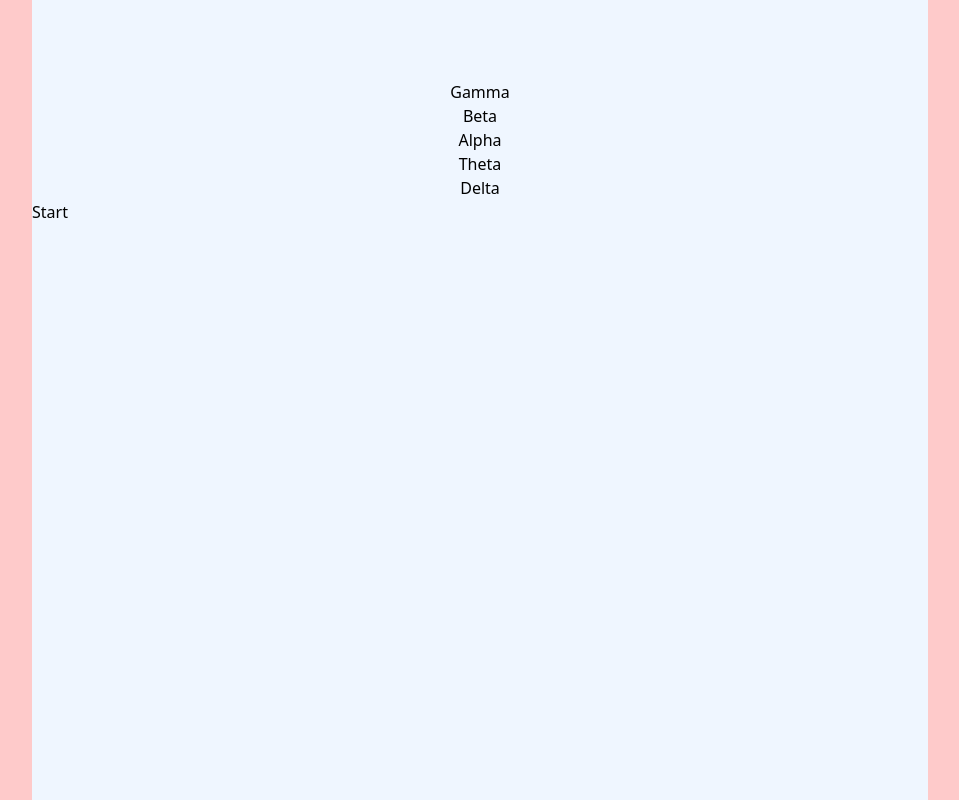
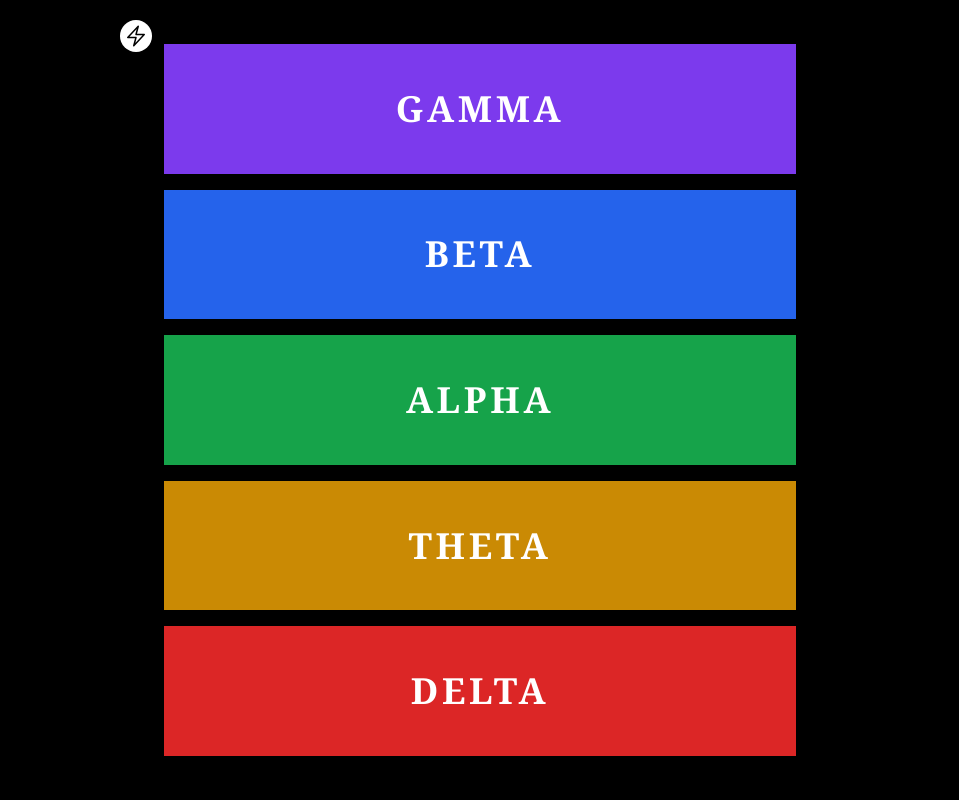
Before and after one commit to qwertypants/binaural-beats, a website built with Vite: page index.html in a window 1280 px wide. Shown: the whole page, without its empty margins (160-1119 px from the left). Built offline with nearby package versions, Linux system fonts and the light colour scheme.

Commit message:
style updates

```diff
--- a/index.html
+++ b/index.html
@@ -6,7 +6,7 @@
     <meta name="viewport" content="width=device-width, initial-scale=1.0" />
     <title>Binural Beats Generator</title>
   </head>
-  <body class="bg-red-200">
+  <body class="bg-black">
     <div id="app"></div>
     <script src="http://unpkg.com/tone"></script>
     <script type="module" src="/src/main.ts"></script>
--- a/src/main.ts
+++ b/src/main.ts
@@ -1,12 +1,8 @@
 import "./style.css";
-let tone1 = 20;
-let tone2 = 10;
 // @ts-ignore
 const Tone = globalThis.Tone;
-// Create two oscillators
-let osc1 = new Tone.Oscillator(tone1, "sine").toDestination();
-let osc2 = new Tone.Oscillator(tone2, "sine").toDestination();
 
+// Wave types https://www.medicalnewstoday.com/articles/320019#how-do-binaural-beats-work
 type WaveType = "gamma" | "beta" | "alpha" | "theta" | "delta";
 const frequency: Record<WaveType, number[]> = {
   gamma: [30, 50],
@@ -16,44 +12,64 @@ const frequency: Record<WaveType, number[]> = {
   delta: [0.1, 4],
 };
 
+let tone1 = frequency.alpha[0];
+let tone2 = frequency.alpha[1];
+
+// Create two oscillators
+const osc1 = new Tone.Oscillator(tone1, "sine").toDestination();
+const osc2 = new Tone.Oscillator(tone2, "sine").toDestination();
+
 function updateOscillatorFrequency(name: WaveType) {
   osc1.frequency.value = frequency[name][0];
   osc2.frequency.value = frequency[name][1];
 }
 
+const StopSVG = `<svg xmlns="http://www.w3.org/2000/svg" fill="none" viewBox="0 0 24 24" stroke-width="1.5" stroke="currentColor" class="w-6 h-6">
+  <path stroke-linecap="round" stroke-linejoin="round" d="M9.75 9.75l4.5 4.5m0-4.5l-4.5 4.5M21 12a9 9 0 11-18 0 9 9 0 0118 0z" />
+</svg>
+`;
+
+const StartSVG = `<svg xmlns="http://www.w3.org/2000/svg" fill="none" viewBox="0 0 24 24" stroke-width="1.5" stroke="currentColor" class="w-6 h-6">
+  <path stroke-linecap="round" stroke-linejoin="round" d="M3.75 13.5l10.5-11.25L12 10.5h8.25L9.75 21.75 12 13.5H3.75z" />
+</svg>
+`;
+
 document.querySelector<HTMLDivElement>("#app")!.innerHTML = `
-  <section class="h-screen bg-blue-50 max-w-4xl mx-auto pt-20">
-    <div class="flex flex-col">
-      <button id="gamma">Gamma</button>
-      <button id="beta">Beta</button>
-      <button id="alpha">Alpha</button>
-      <button id="theta">Theta</button>
-      <button id="delta">Delta</button>
+  <section class="h-screen w-full md:w-1/2 mx-auto py-10 relative">
+    <button id="toggleBtn" class="md:0 -mt-5 uppercase block mx-auto md:absolute -left-10 rounded-full p-1 bg-white text-black border-white mb-4 md:mb-0">${StartSVG}</button>
+    <div class="flex flex-col justify-between h-full gap-2 text-4xl text-white">
+      <button id="gamma" class="tracking-widest hover:scale-[1.03] transition uppercase font-bold font-serif h-full bg-violet-600 sm:border-4 border-black focus:border-white">Gamma</button>
+      <button id="beta" class="tracking-widest hover:scale-[1.03] transition uppercase font-bold font-serif h-full bg-blue-600 sm:border-4 border-black focus:border-white">Beta</button>
+      <button id="alpha" class="tracking-widest hover:scale-[1.03] transition uppercase font-bold font-serif h-full bg-green-600 sm:border-4 border-black focus:border-white">Alpha</button>
+      <button id="theta" class="tracking-widest hover:scale-[1.03] transition uppercase font-bold font-serif h-full bg-yellow-600 sm:border-4 border-black focus:border-white">Theta</button>
+      <button id="delta" class="tracking-widest hover:scale-[1.03] transition uppercase font-bold font-serif h-full bg-red-600 sm:border-4 border-black focus:border-white">Delta</button>
     </div>
-    <button id="toggleBtn" class="mx-auto">Start</button>
   </section>
 `;
 
+// Keep track of the oscillator state
 let oscillatorStarted = false;
-// Start both oscillators
+
 function toggleOscillators() {
   if (!oscillatorStarted) {
     osc1.start();
     osc2.start();
     oscillatorStarted = true;
-    toggleBtn.innerHTML = "Stop";
+    toggleBtn.innerHTML = StopSVG;
     return;
   }
   osc1.stop();
   osc2.stop();
   oscillatorStarted = false;
-  toggleBtn.innerHTML = "Start";
+  toggleBtn.innerHTML = StartSVG;
 }
 
 // Start and stop the oscillators when the user clicks the buttons
 const toggleBtn = document.getElementById("toggleBtn")!;
 toggleBtn.addEventListener("click", toggleOscillators);
 
+// Iterate over the buttons and add a click event listener to each
+// When a button is clicked, update the oscillator frequency based on the mapped id
 document.querySelectorAll("button").forEach((btn) => {
   btn.addEventListener("click", (e) => {
     const target = e.target as HTMLButtonElement;
```
Also changed, not shown: readme.md.
